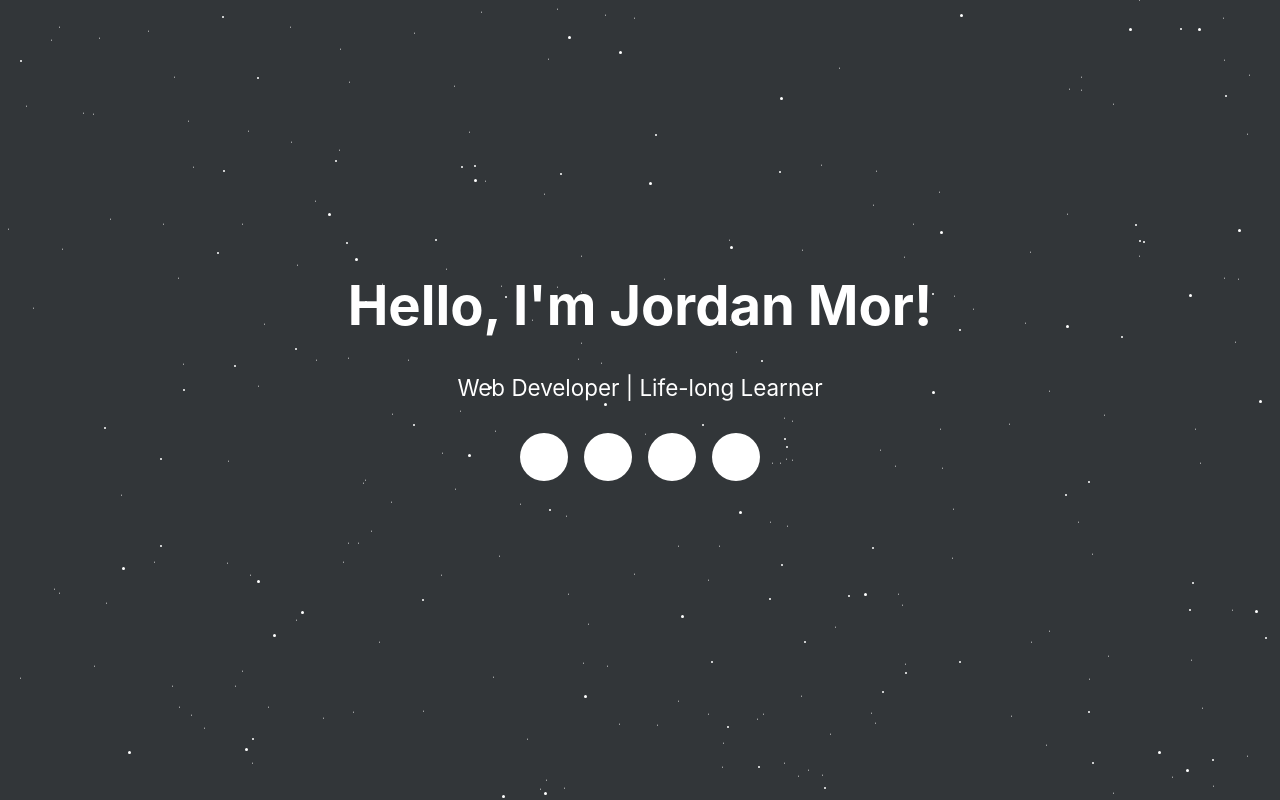
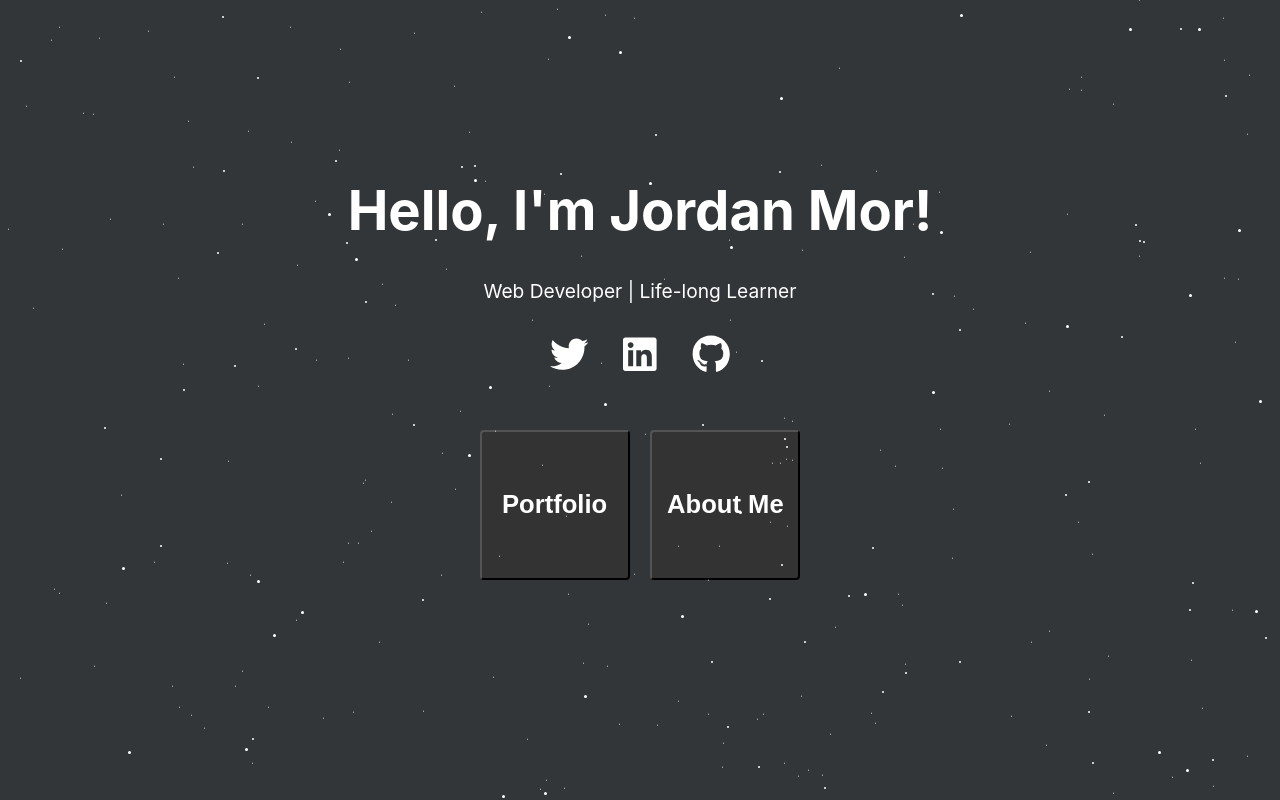
Before and after one commit to jordanmor/jordanmor.com, a React (Create React App) app: page /portfolio in a window 1280 px wide. Built offline with nearby package versions, Linux system fonts and the light colour scheme.

Commit message:
Create landing page

```diff
--- a/src/components/App.js
+++ b/src/components/App.js
@@ -1,6 +1,12 @@
 import React, { Component } from 'react';
 import Background from './background';
 import Header from './Header';
+import { library } from '@fortawesome/fontawesome-svg-core'
+import { fab } from '@fortawesome/free-brands-svg-icons'
+// import { faCoffee } from '@fortawesome/free-solid-svg-icons'
+// import { FontAwesomeIcon } from '@fortawesome/react-fontawesome'
+
+library.add(fab);
 
 class App extends Component {
   render() {
--- a/src/components/Header/index.js
+++ b/src/components/Header/index.js
@@ -1,16 +1,21 @@
 import React from 'react';
+import { FontAwesomeIcon } from '@fortawesome/react-fontawesome'
 
 const Header = () => {
   return (
-    <header>
+    <header className="flex-center">
       <div className="header-main">
-        <h1 className='logo'>Hello, I'm Jordan Mor!</h1>
+        <h1 className='logo'>Hello, I'm <span>Jordan Mor!</span></h1>
         <div className="tagline">Web Developer | Life-long Learner</div>
         <div className="social-icons">
-          <a className="social-icon" href="#"></a>
-          <a className="social-icon" href="#"></a>
-          <a className="social-icon" href="#"></a>
-          <a className="social-icon" href="#"></a>
+          <a className="social-icon" href="https://twitter.com/imjordanmor"><FontAwesomeIcon icon={['fab', 'twitter']}/></a>
+          <a className="social-icon" href="https://www.linkedin.com/in/jordanmor/"><FontAwesomeIcon icon={['fab', 'linkedin']} /></a>
+          <a className="social-icon" href="https://github.com/jordanmor"><FontAwesomeIcon icon={['fab', 'github']} /></a>
+        </div>
+        <div className="button-group flex-center">
+          <button><span>Portfolio</span><i className="btn1"></i></button>
+          <button><span>About Me</span><i className="btn2"></i></button>
+
         </div>
       </div>
     </header>
--- a/src/index.css
+++ b/src/index.css
@@ -1,3 +1,13 @@
+/*============-============-============-============
+                         VARIABLES
+==============-============-============-==========*/
+
+:root {
+  --color-primary: #323639;
+  --color-primary-darker: #333;
+  --color-white: #fff;
+}
+
 body {
   margin: 0;
   padding: 0;
@@ -6,49 +16,129 @@ body {
     sans-serif;
   -webkit-font-smoothing: antialiased;
   -moz-osx-font-smoothing: grayscale;
-  background-color: #323639;
-  /* background-color: #2c3e50; */
-  /* scrollbar-width: none; */
+  background-color: var(--color-primary);
 }
 
 body::-webkit-scrollbar {
   display: none;
 }
 
-header {
+/*============-============-============-============
+                        GLOBAL
+==============-============-============-==========*/
+
+.flex-center {
   display: flex;
   justify-content: center;
   align-items: center;
+}
+
+/*============-============-============-============
+                        LANDING PAGE
+==============-============-============-==========*/
+
+header {
   min-height: 100vh;
+  position: relative;
 }
 
 .header-main {
   color: #fff;
   margin-bottom: 5rem;
+  padding: 0 1rem;
 }
 
 .header-main h1 {
   font-size: 3.4rem;
+  text-align: center;
+}
+
+h1.logo span {
+  display: table;
 }
 
 .tagline {
   text-align: center;
-  font-size: 1.4rem;
+  font-size: 1.2rem;
   margin-bottom: 2rem;
 }
 
 .social-icons {
   text-align: center;
-}
-
-.social-icon {
-  display: inline-block;
-  width: 48px;
-  height: 48px;
-  border-radius: 100%;
-  background-color: #fff;
+  margin-bottom: 3.5rem;
 }
 
 .social-icon + .social-icon {
-  margin-left: 1rem;
+  margin-left: 2.2rem;
 }
+
+.social-icon svg {
+  color: var(--color-white);
+  transition: transform .3s ease-out;
+  font-size: 2.4rem;
+}
+
+.social-icon svg:hover {
+  transform: scale(1.15);
+}
+
+.button-group button {
+  position: relative;
+  background-color: #333;
+  color: var(--color-white);
+  width: 150px;
+  height: 150px;
+  font-size: 1.6rem;
+  font-weight: bold;
+  border-radius: 4px;
+  overflow: hidden;
+  outline: none;
+  opacity: 1;
+  transition: all .3s ease-out;
+}
+
+.button-group button:hover {
+  background-color: var(--color-white);
+  color: var(--color-primary-darker);
+  border-color: var(--color-primary-darker);
+  transform: scale(1.05);
+  opacity: .7;
+}
+
+button + button {
+  margin-left: 1.3rem;
+}
+
+i {
+  position: absolute;
+  opacity: 0;
+  top: 0;
+  left: 0;
+  background: linear-gradient(to right,  rgba(255,255,255,0) 0%,rgba(255,255,255,0.03) 1%,rgba(255,255,255,0.6) 30%,rgba(255,255,255,0.85) 50%,rgba(255,255,255,0.85) 70%,rgba(255,255,255,0.85) 71%,rgba(255,255,255,0) 100%);
+  width: 50%;
+  height: 100%;
+  transform: skew(30deg,0deg);
+  animation: move 12s infinite;
+}
+
+.btn2 {
+  animation-delay: 6s;
+}
+
+@keyframes move {
+	0%  { left: -40%; opacity: 0; }
+	1% {opacity: 0}
+	5% {opacity: 0.05}
+	8% {opacity: 0}
+  14% { left: 140%;}
+}
+
+/*============-============-============-============
+                      MEDIA QUERIES
+==============-============-============-==========*/
+
+@media (min-width: 741px ) {
+  h1.logo span {
+    display: inline-block;
+  }
+}
```
